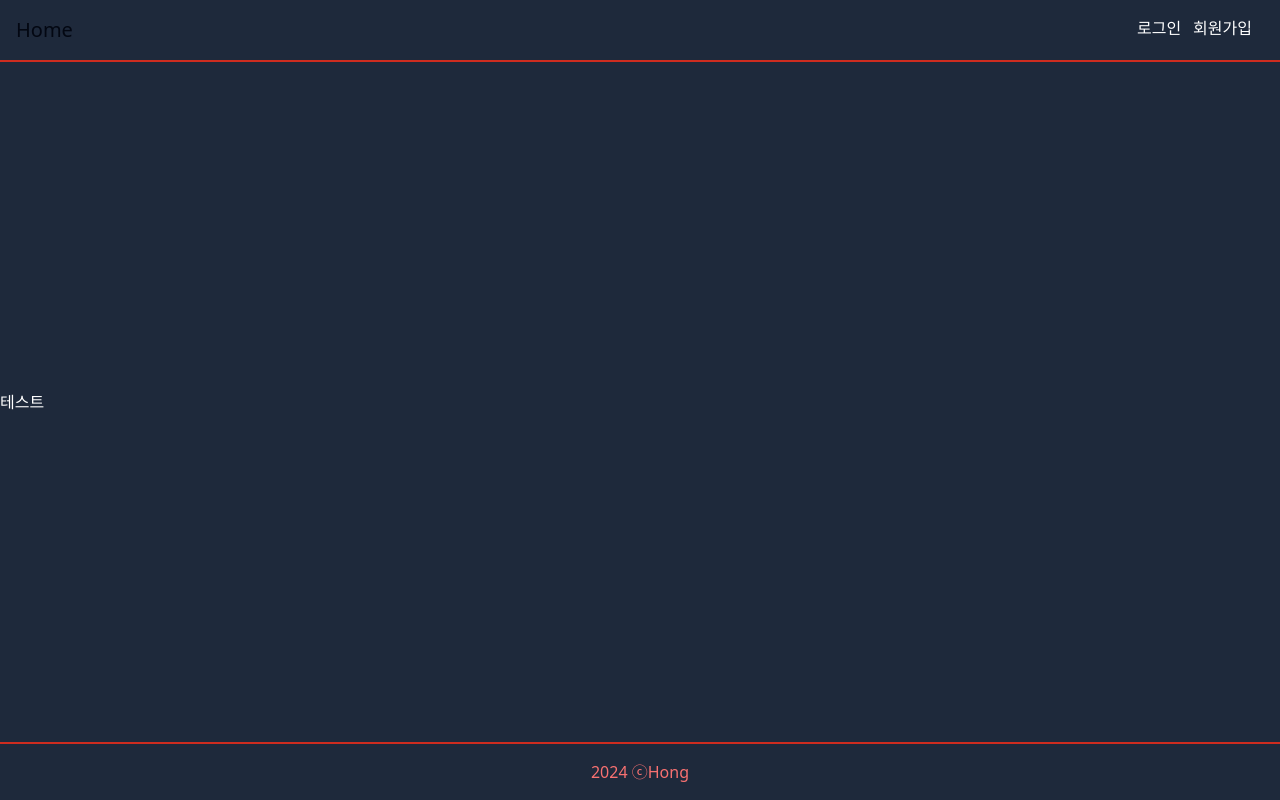
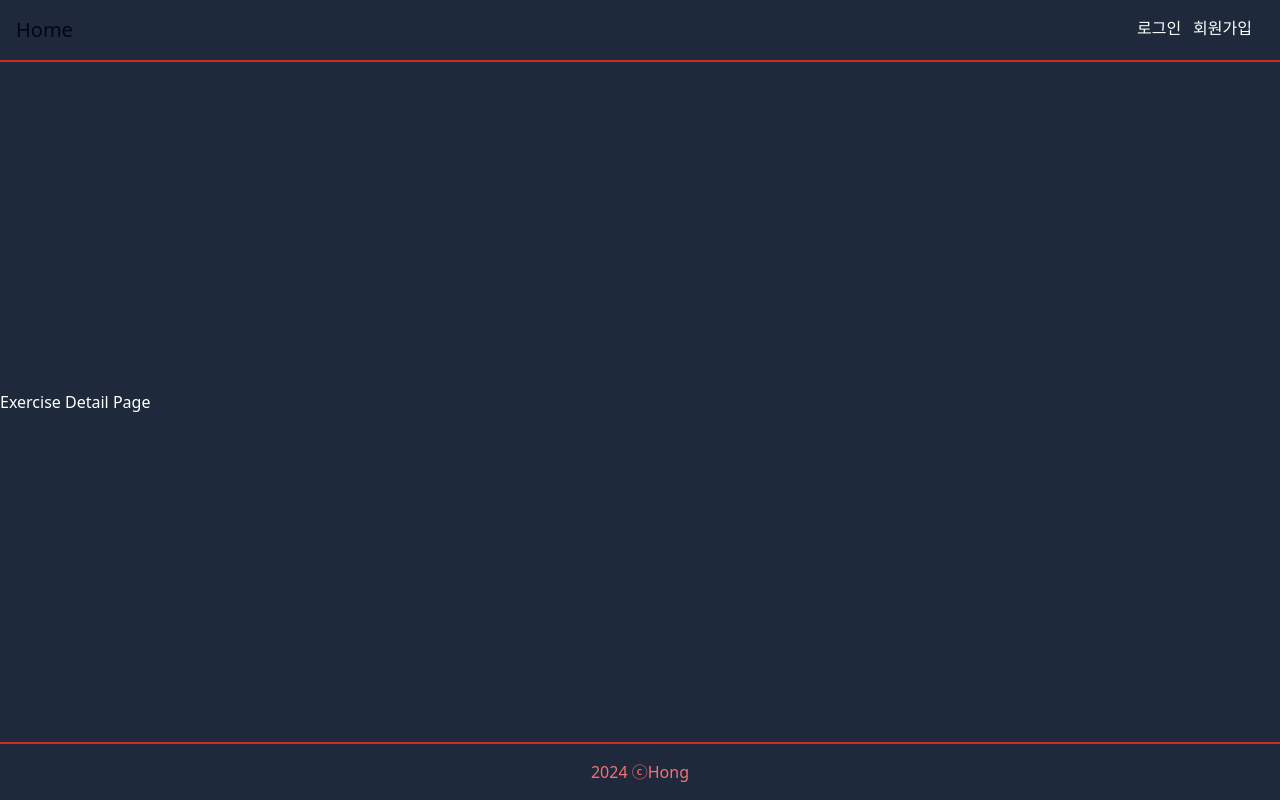
Before and after one commit to hmoongi94/personalProject, a Next.js app in the folder project-exerciseApp/frontend/: page /exercisedetail/1 in a window 1280 px wide. Built offline with nearby package versions, Linux system fonts and the light colour scheme; no server answers.

Commit message:
bug: 타입에러 데이터를 받을 때 배열로 받음.

```diff
--- a/project-exerciseApp/frontend/app/(pages)/(main)/exercisedetail/[exerciseIndex]/page.tsx
+++ b/project-exerciseApp/frontend/app/(pages)/(main)/exercisedetail/[exerciseIndex]/page.tsx
@@ -1,25 +1,32 @@
 "use client";
 
-import Exercisedetail from "@/app/ui/mainpage/exercisedetail/exercisedetail";
+import ExerciseDetailUI from "@/app/ui/mainpage/exercisedetail/exercisedetail";
 import { useState, useEffect } from "react";
-import { useRouter } from "next/router";
 import { useParams } from "next/navigation";
+
+interface ExerciseDetailProps {
+  imgurl: string;
+  name: string;
+  description: string;
+}
 
 const ExerciseDetailpage = () => {
   const { exerciseIndex } = useParams();
-  const [exercisedata, setexercisedata] = useState([]);
+  const [exercisedata, setexercisedata] = useState<ExerciseDetailProps[] | null>(
+    null
+  );
 
   // exerciseIndex를 사용하여 해당 운동에 대한 데이터를 가져와 렌더링하는 로직을 작성
   useEffect(() => {
     const fetchProductData = async () => {
       try {
         const response = await fetch(
-          `http://localhost:3560/exercisedetail/${exerciseIndex}`,
+          `http://localhost:3560/exercisedetail/${exerciseIndex}`
         );
         const data = await response.json();
+        console.log(data);
 
         setexercisedata(data);
-        console.log(data)
       } catch (error) {
         console.error(error);
       }
@@ -28,8 +35,7 @@ const ExerciseDetailpage = () => {
     fetchProductData();
   }, [exerciseIndex]);
 
-  // return <Exercisedetail />;
-  return <div>테스트</div>;
+  return <ExerciseDetailUI exercisedetaildata={exercisedata} />;
 };
 
 export default ExerciseDetailpage;
--- a/project-exerciseApp/frontend/app/ui/mainpage/exercisedetail/exercisedetail.tsx
+++ b/project-exerciseApp/frontend/app/ui/mainpage/exercisedetail/exercisedetail.tsx
@@ -1,11 +1,9 @@
 import { useRouter } from 'next/router';
 
 interface exerciseDetailProps{
-  index: number;
   name: string;
-  category: string;
+  imgurl: string;
   description: string;
-  imgurl: string;
 }
 
 const ExerciseDetailUI:React.FC<exerciseDetailProps>  = (exercisedetaildata) => {
@@ -13,10 +11,9 @@ const ExerciseDetailUI:React.FC<exerciseDetailProps>  = (exercisedetaildata) =>
   return (
     <div>
       <h1>Exercise Detail Page</h1>
-      <h1>exercisedetaildata.index</h1>
-      <h1>exercisedetaildata.name</h1>
-      <h1>exercisedetaildata.category</h1>
-      <h1>exercisedetaildata.description</h1>
+      {/* <h2>{exercisedetaildata.imgurl}</h2> */}
+      <h2>{exercisedetaildata.name}</h2>
+      <h2>{exercisedetaildata.description}</h2>
     </div>
   );
 };
```
Also changed, not shown: 1 other file (tests, documents, lock files or other folders).
